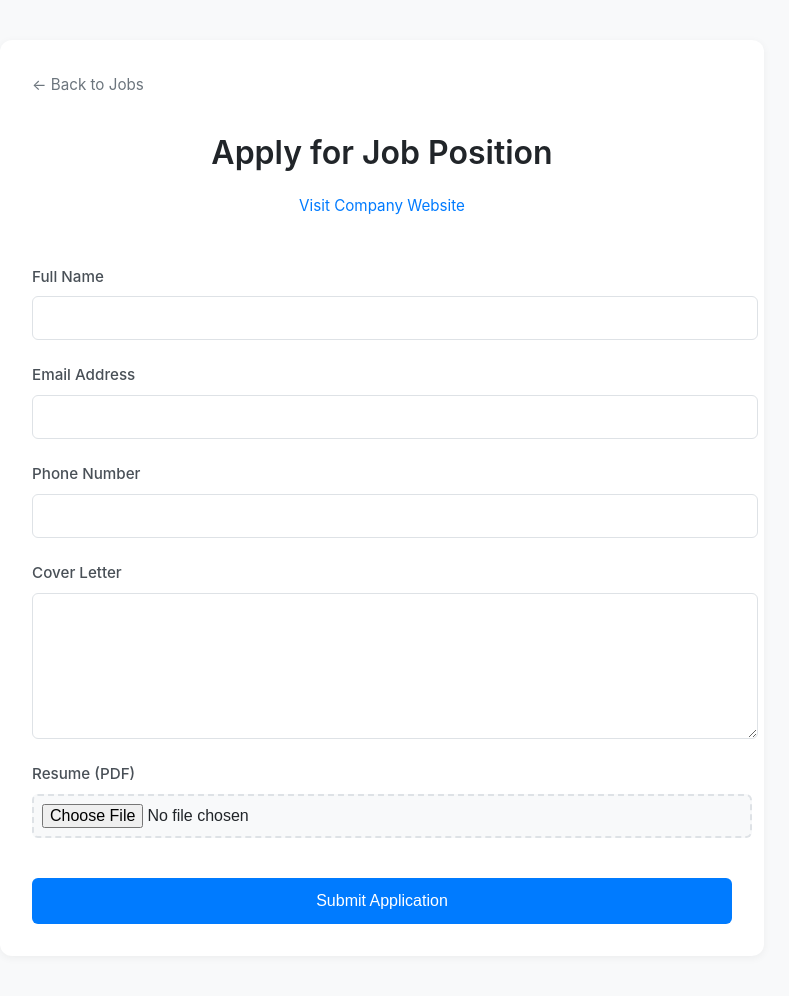
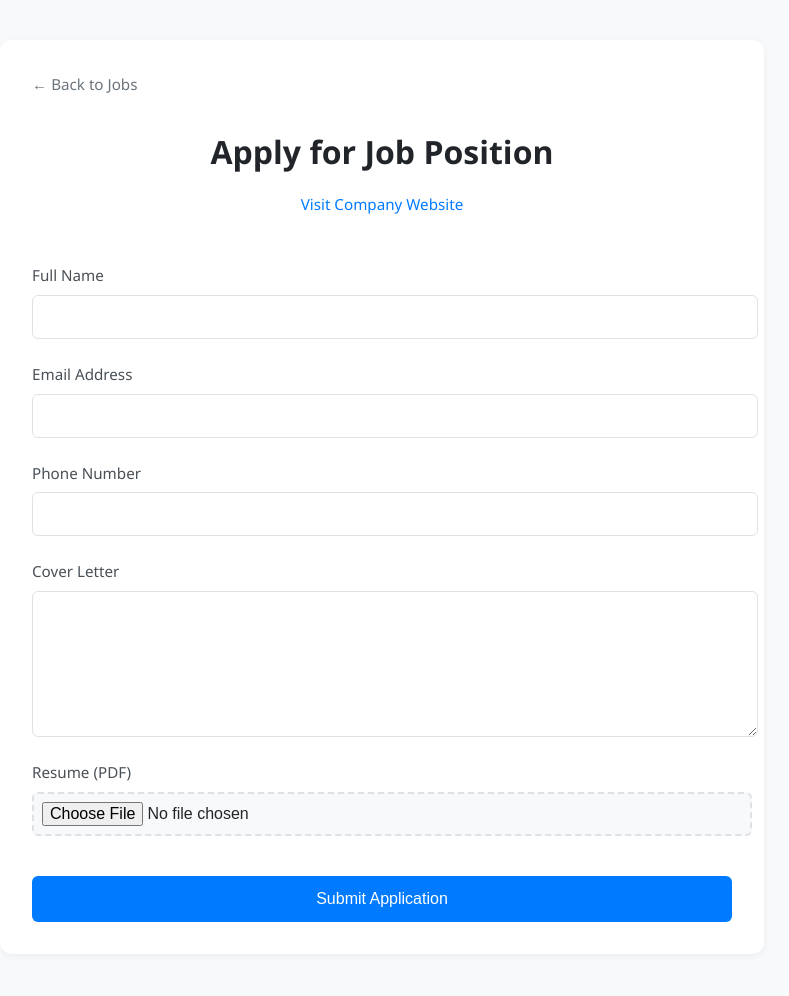
Before and after one commit to ProjectsUniversity/COSC360, a PHP site: the page made by HTML, CSS, JS/HTML/apply.html in a window 1280 px wide. Shown: the whole page, without its empty margins (258-1047 px from the left). After the commit the page ends 922 px from the top, so only its background shows below. Run offline with PHP 8.4, Linux system fonts and the light colour scheme.

Commit message:
Refactor font-family in CSS for improved consistency across platforms

```diff
--- a/HTML, CSS, JS/CSS/apply.css
+++ b/HTML, CSS, JS/CSS/apply.css
@@ -1,5 +1,5 @@
 body {
-    font-family: -apple-system, BlinkMacSystemFont, "Segoe UI", Roboto, sans-serif;
+    font-family: "Segoe UI", Roboto, sans-serif;
     margin: 0;
     padding: 0;
     background-color: #f8f9fa;
```
